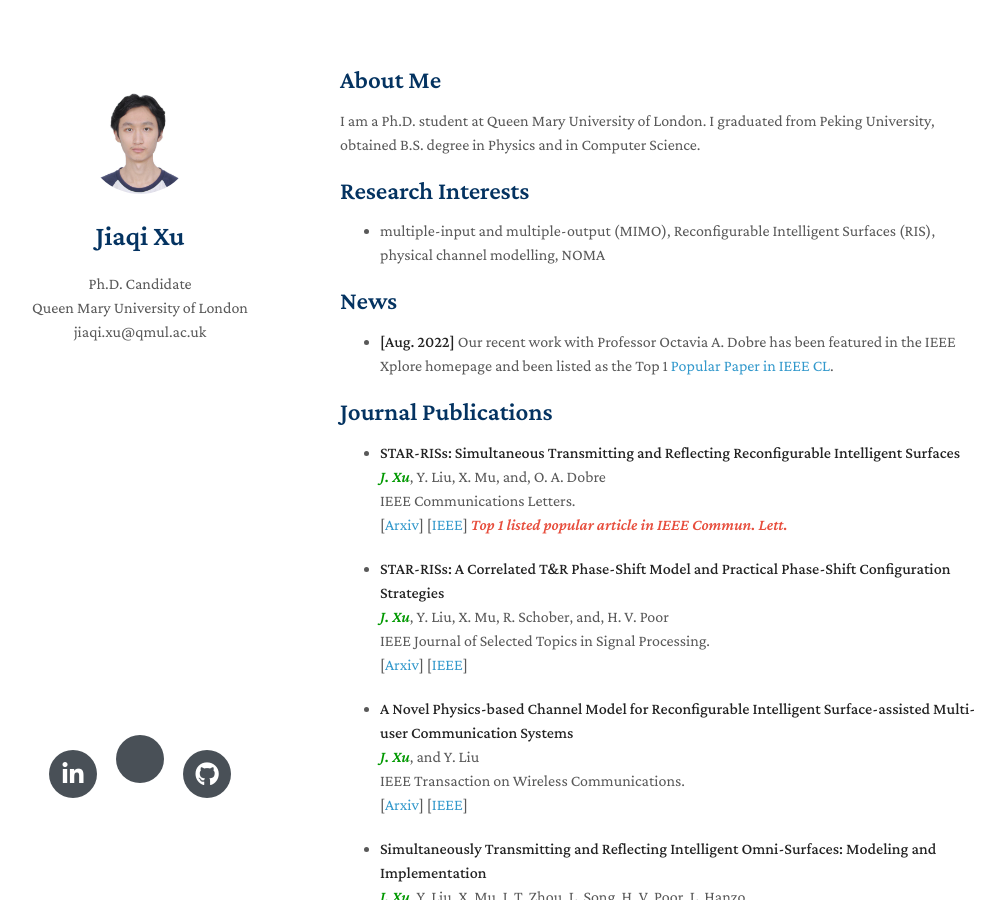
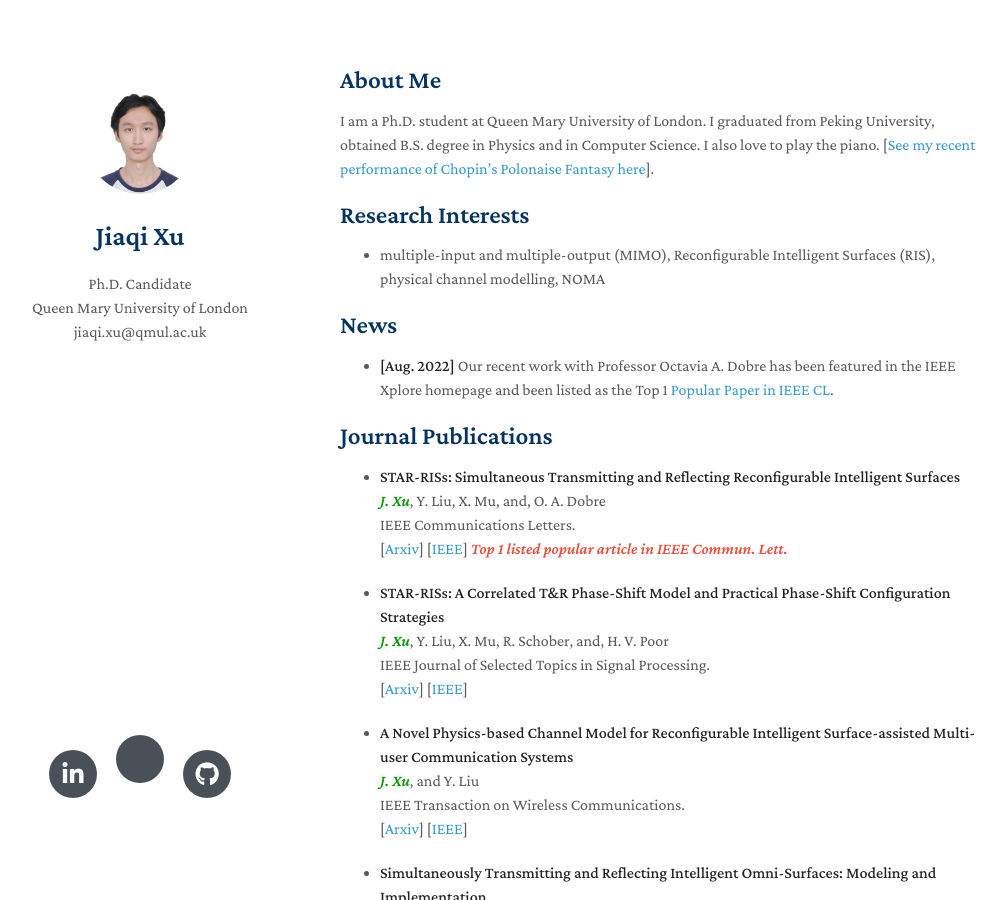
Before and after one commit to JazielXu/JazielXu.github.io, a Jekyll site: the page built from index.md, in a window 1280 px wide and 900 px high. Shown: the whole window, without its empty margins (130-1136 px from the left). Built offline with Jekyll 4.4.1, drawn with Linux system fonts in a browser that asks for light colours; nearby versions of some CDN libraries; a style sheet for code colours, icons or effects is not loaded.

Commit message:
Update index.md
added my piano video

```diff
--- a/index.md
+++ b/index.md
@@ -5,6 +5,7 @@ layout: homepage
 ## About Me
 
 I am a Ph.D. student at Queen Mary University of London. I graduated from Peking University, obtained B.S. degree in Physics and in Computer Science.
+I also love to play the piano. [[See my recent performance of Chopin's Polonaise Fantasy here](https://youtu.be/aOWHBCeNB90)].
 
 ## Research Interests
 
```
